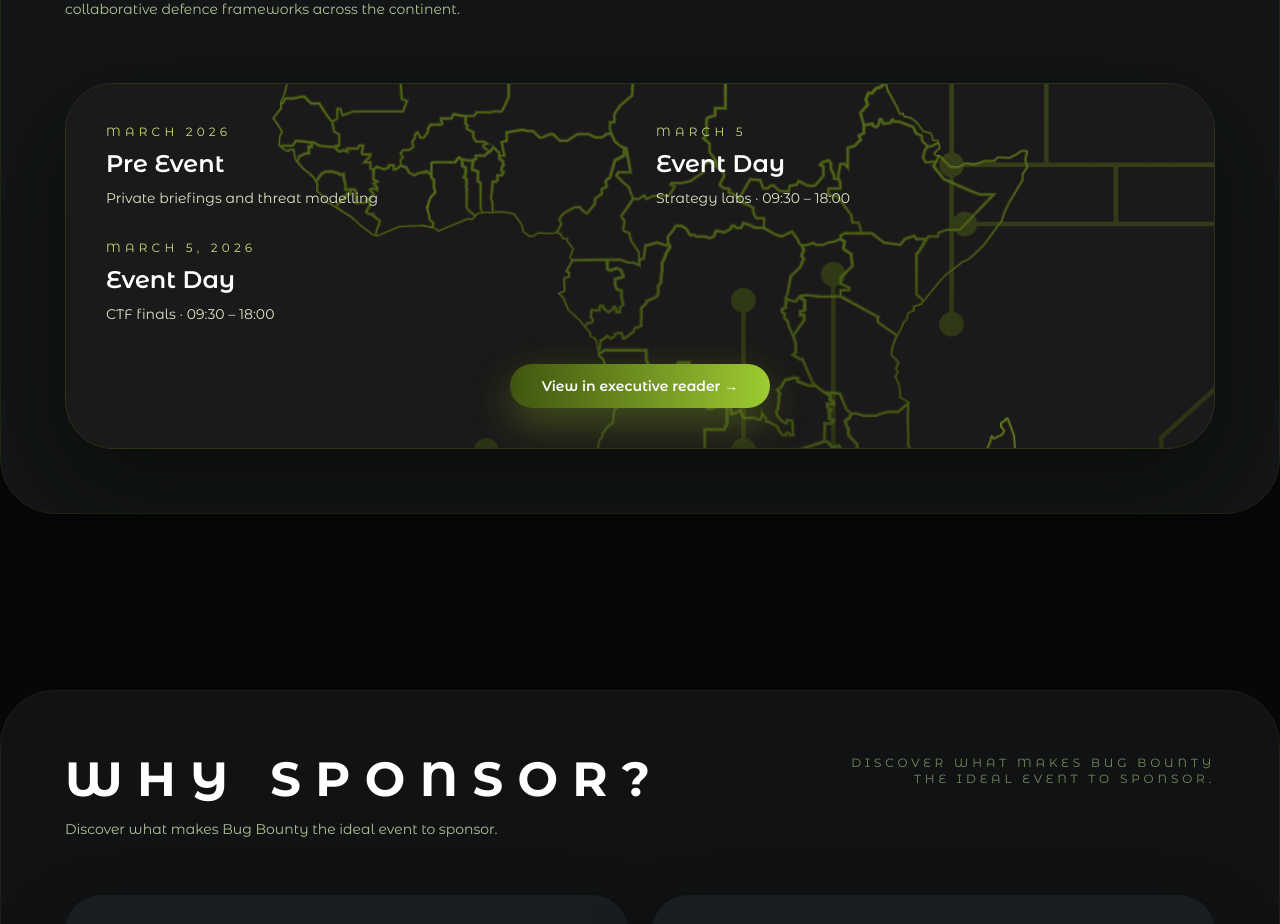
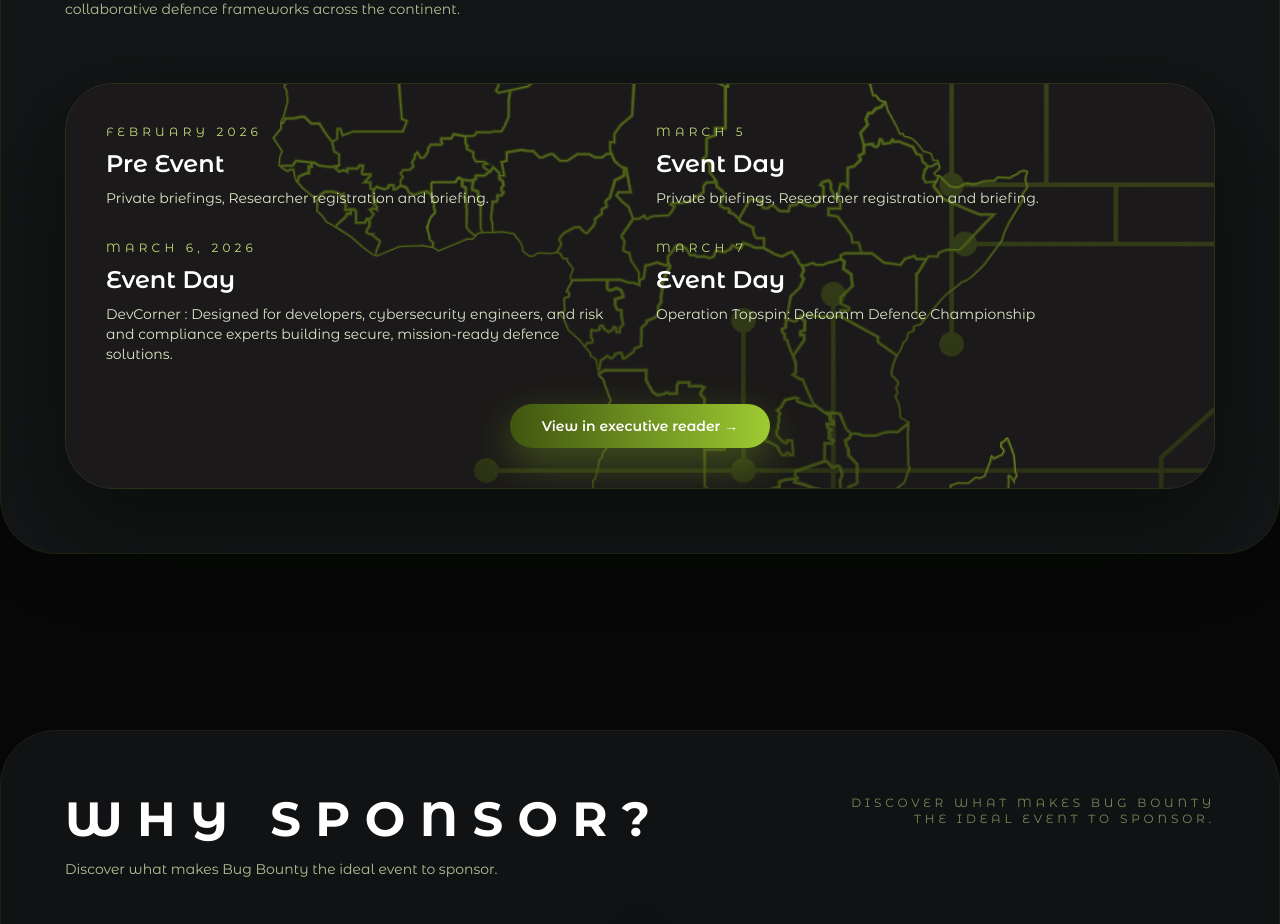
Before and after one commit to SilexsecureTeam/bug-bounty, a React (Vite) app: page / in a window 1280 px wide. Shown: the part 3280-4204 px from the top of the page. Built offline with nearby package versions, Linux system fonts and the light colour scheme; no server answers.

Commit message:
Update landing.jsx

```diff
--- a/src/pages/landing.jsx
+++ b/src/pages/landing.jsx
@@ -52,9 +52,10 @@
 ];
 
 const agendaItems = [
-  { label: "March 2026", title: "Pre Event", time: "Private briefings and threat modelling" },
-  { label: "March 5", title: "Event Day", time: "Strategy labs · 09:30 – 18:00" },
-  { label: "March 5, 2026", title: "Event Day", time: "CTF finals · 09:30 – 18:00" }
+  { label: "February 2026", title: "Pre Event", time: "Private briefings,  Researcher registration and briefing." },
+  { label: "March 5", title: "Event Day", time: " Private briefings,  Researcher registration and briefing." },
+  { label: "March 6, 2026", title: "Event Day", time: "DevCorner : Designed for developers, cybersecurity engineers, and risk and compliance experts building secure, mission-ready defence solutions." },
+  { label: "March 7", title: "Event Day", time: "Operation Topspin: Defcomm Defence Championship" }
 ];
 
 const speakerCardStyles = {
```
